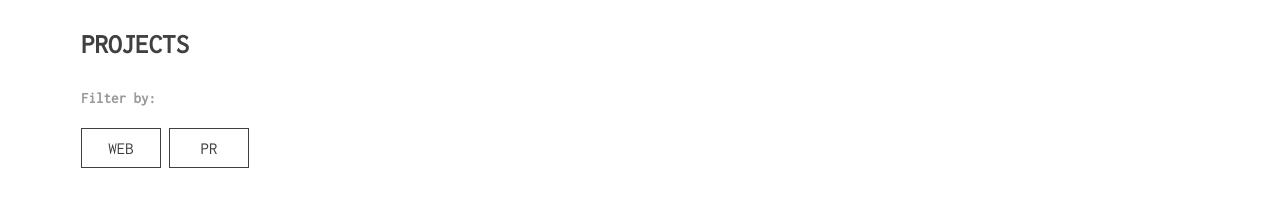
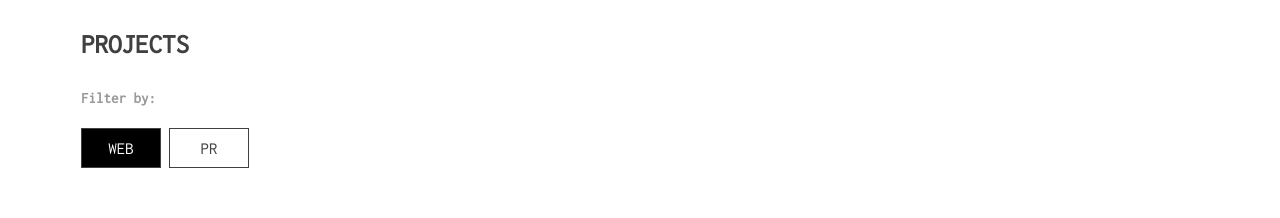
Before and after one commit to garyunyoung/portfolio, a React (Create React App) app: page / in a window 1280 px wide. Shown: the part 960-1178 px from the top of the page. Built offline with nearby package versions, Linux system fonts and the light colour scheme.

Commit message:
Experiment with hover state

```diff
--- a/src/Projects.js
+++ b/src/Projects.js
@@ -29,7 +29,7 @@ export default class Project extends React.Component {
       <section id="projects" className="projects">
         <div className="projects__content">
           <h2 className="projects__title">PROJECTS</h2>
-          <ProjectFilter setFilter={category => this.setFilter(category)} />
+          <ProjectFilter setFilter={category => this.setFilter(category)} selected={this.state.filter}/>
           <ul className="projects__project-items">
             <ProjectSection
               list={this.state.projects.filter(
@@ -51,7 +51,7 @@ const ProjectFilter = props => {
       <h4 className="projects__filter-title">Filter by:</h4>
       <div className="projects__filter-buttons">
         <button
-          className="projects__filter-button"
+         className={`projects__filter-button ${props.selected === "web" ? "projects__filter-button--is-selected" : ""}`}
           onClick={() => {
             props.setFilter("web");
           }}
@@ -59,7 +59,7 @@ const ProjectFilter = props => {
           web
         </button>
         <button
-          className="projects__filter-button"
+          className={`projects__filter-button ${props.selected === "pr" ? "projects__filter-button--is-selected" : ""}`}
           onClick={() => {
             props.setFilter("pr");
           }}
--- a/src/stylesheets/Projects.scss
+++ b/src/stylesheets/Projects.scss
@@ -30,9 +30,18 @@
     margin-right: 8px;
 
     &:hover {
+      background-color: $hover-background;
+      cursor: pointer;
+    }
+
+    &--is-selected {
       color: $white;
       background-color: $black;
-      cursor: pointer;
+
+      &:hover {
+        color: $white;
+        background-color: $black;
+      }
     }
   }
 }
--- a/src/stylesheets/Variables.scss
+++ b/src/stylesheets/Variables.scss
@@ -9,3 +9,5 @@ $black: black;
 $link-underline: black;
 $hover-background: #f7f7f7;
 $hover-outline: #cccccc;
+
+$green: #7caa5e;
```
